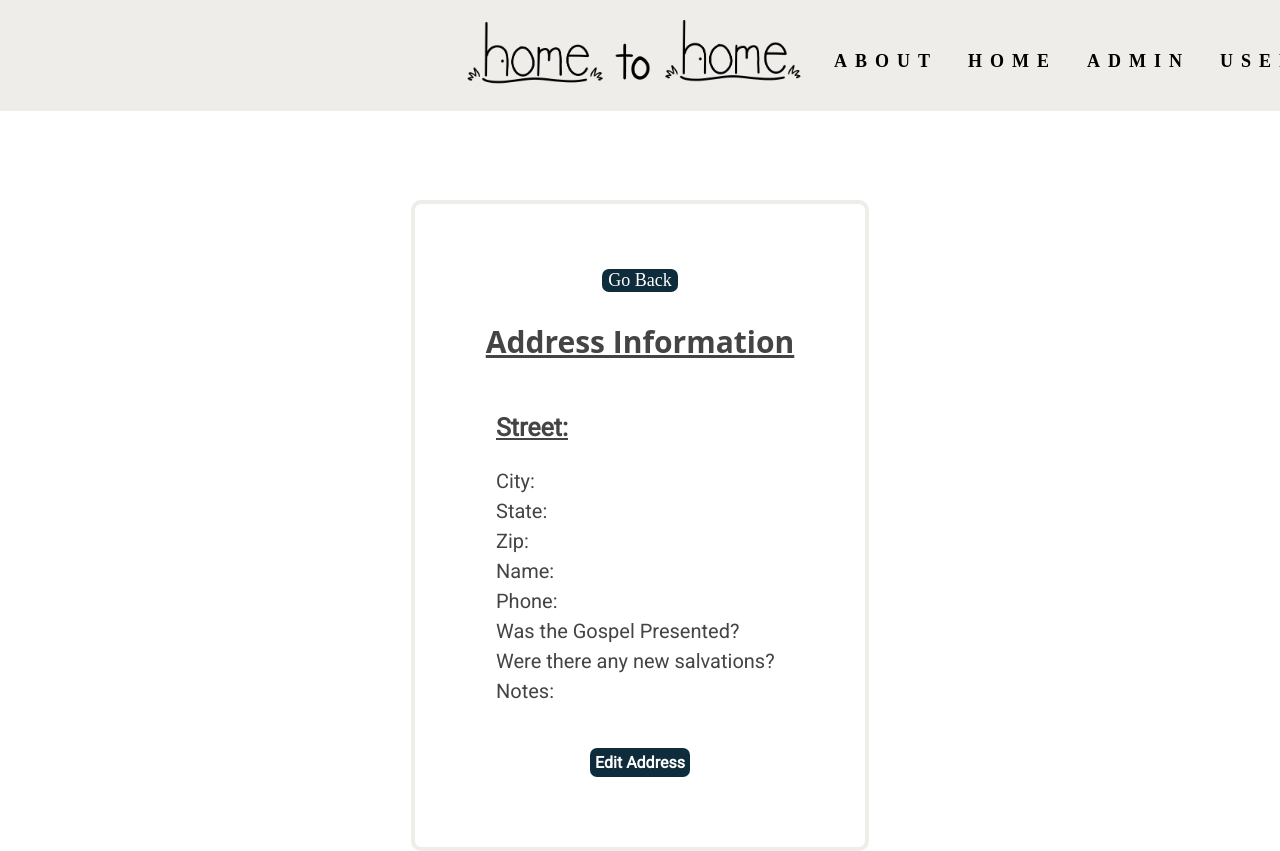
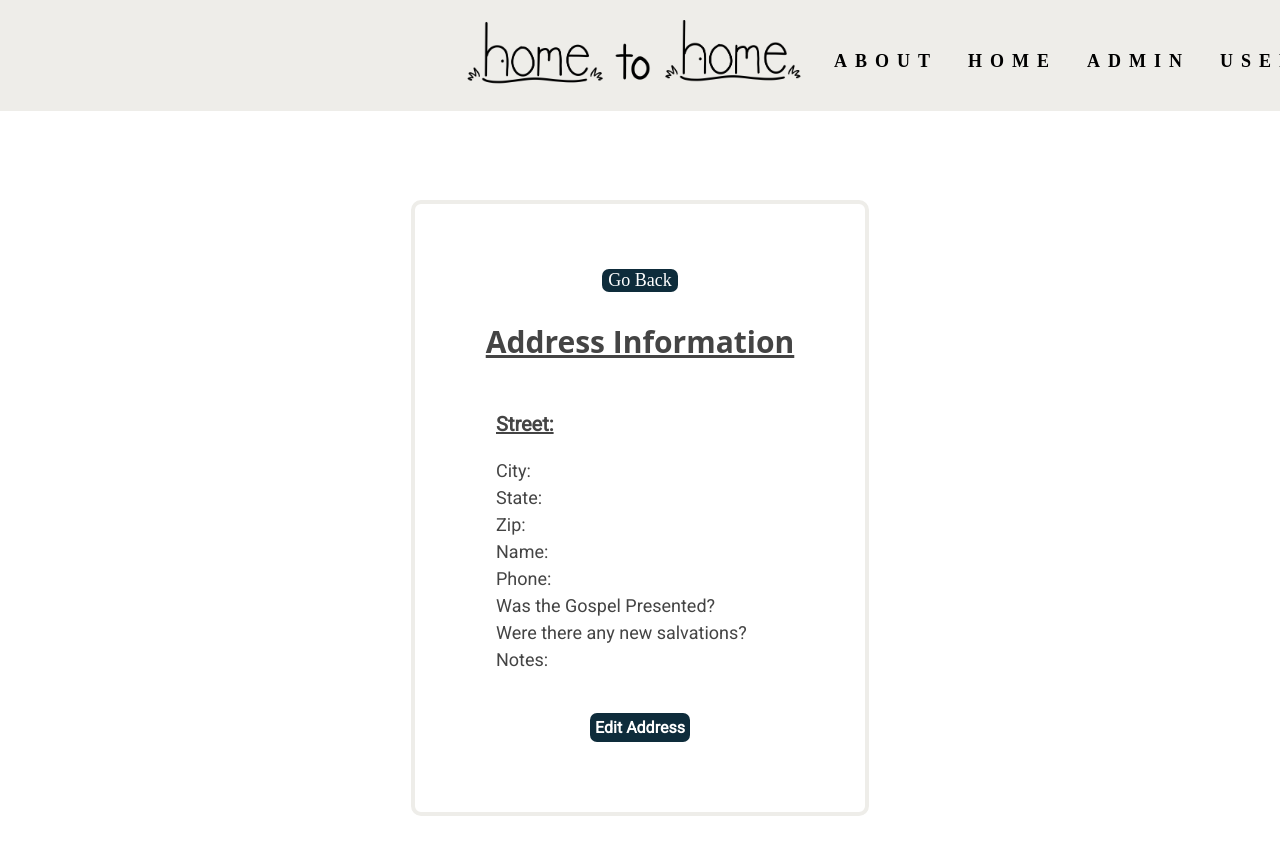
Before and after one commit to jobal22/HometoHome-app, a React (Create React App) app: page /main/address/1 in a window 1280 px wide. Shown: the top 851 px of the page. Built offline with nearby package versions, Linux system fonts and the light colour scheme; no server answers; a web font is replaced by a local one.

Commit message:
font changes

```diff
--- a/src/Addresses/Addresses.css
+++ b/src/Addresses/Addresses.css
@@ -17,7 +17,7 @@
 
 .addressSt {
     font-family: 'Roboto', sans-serif;
-    font-size: 25px;
+    font-size: 20px;
     padding-top: 20px;
     padding-bottom: 0;
     margin-bottom: 0;
@@ -30,7 +30,7 @@
 
 .addressP {
     font-family: 'Roboto', sans-serif;
-    font-size: 20px;
+    font-size: 18px;
     padding-top: 0;
     padding-bottom: 20px;
     text-align: left;
```
